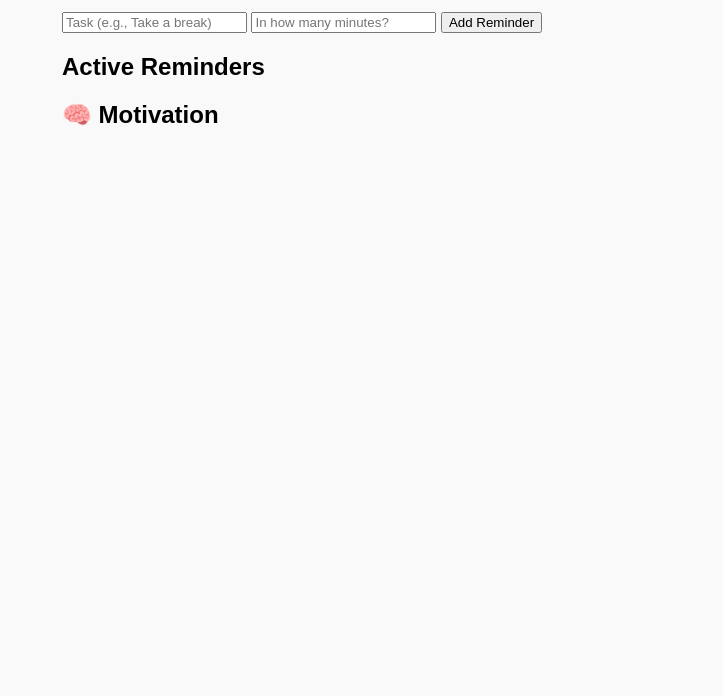
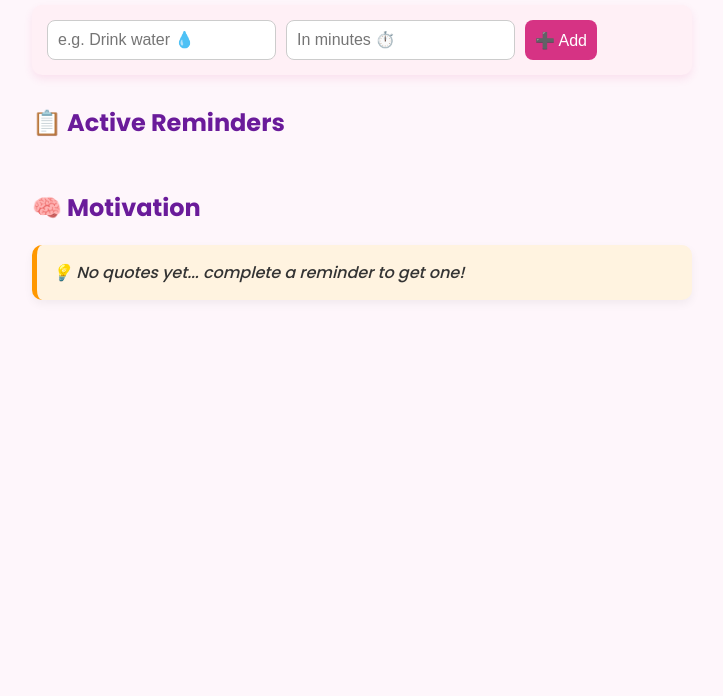
Before and after one commit to Dushimepaulette1/Smart-Reminder-Async-JS, a plain HTML site: page index.html in a window 1280 px wide. Shown: the part 104-800 px from the top of the page, without its empty margins (278-1001 px from the left). Drawn offline with Linux system fonts and the light colour scheme.

Commit message:
updates on script file

```diff
--- a/index.html
+++ b/index.html
@@ -2,34 +2,33 @@
 <html lang="en">
   <head>
     <meta charset="UTF-8" />
-    <title>Smart Reminder Dashboard</title>
+    <title>🌸 Smart Reminder Dashboard</title>
+    <link
+      href="https://fonts.googleapis.com/css2?family=Poppins:wght@300;500;700&display=swap"
+      rel="stylesheet"
+    />
     <link rel="stylesheet" href="styles.css" />
   </head>
   <body>
-    <h1>📅 Smart Reminder Dashboard</h1>
+    <h1>🌸 Smart Reminder Dashboard</h1>
 
     <form id="reminder-form">
-      <input
-        type="text"
-        id="task"
-        placeholder="Task (e.g., Take a break)"
-        required
-      />
+      <input type="text" id="task" placeholder="e.g. Drink water 💧" required />
       <input
         type="number"
         id="minutes"
-        placeholder="In how many minutes?"
+        placeholder="In minutes ⏱️"
         required
         min="1"
       />
-      <button type="submit">Add Reminder</button>
+      <button type="submit">➕ Add</button>
     </form>
 
-    <h2>Active Reminders</h2>
+    <h2>📋 Active Reminders</h2>
     <div id="reminder-list"></div>
 
     <h2>🧠 Motivation</h2>
-    <div id="quote"></div>
+    <div id="quote">No quotes yet... complete a reminder to get one!</div>
 
     <script src="script.js"></script>
   </body>
--- a/styles.css
+++ b/styles.css
@@ -1,20 +1,106 @@
+* {
+  box-sizing: border-box;
+}
 body {
-  font-family: sans-serif;
-  max-width: 600px;
-  margin: 20px auto;
+  font-family: "Poppins", sans-serif;
+  background: #fef6fb;
+  color: #333;
+  max-width: 700px;
+  margin: 0 auto;
+  padding: 20px;
+}
+
+h1 {
+  text-align: center;
+  color: #d63384;
+  margin-bottom: 20px;
+}
+
+form {
+  display: flex;
+  gap: 10px;
+  background: #fff0f6;
+  padding: 15px;
+  border-radius: 10px;
+  box-shadow: 0 4px 8px rgba(214, 51, 132, 0.1);
+  margin-bottom: 20px;
+}
+
+input,
+button {
   padding: 10px;
-  background: #f9f9f9;
+  font-size: 16px;
+  border-radius: 8px;
+  border: 1px solid #ccc;
 }
-h1 {
-  color: #333;
+
+input:focus {
+  border-color: #d63384;
+  outline: none;
 }
+
+button {
+  background: #d63384;
+  color: white;
+  border: none;
+  cursor: pointer;
+  transition: background 0.3s ease;
+}
+
+button:hover {
+  background: #ad2167;
+}
+
+#reminder-list {
+  display: flex;
+  flex-direction: column;
+  gap: 15px;
+}
+
 .reminder {
-  border: 1px solid #ccc;
-  padding: 10px;
+  background: #fff;
+  border-left: 5px solid #d63384;
+  padding: 15px;
+  border-radius: 10px;
+  box-shadow: 0 4px 10px rgba(0, 0, 0, 0.05);
+}
+
+.reminder strong {
+  font-size: 18px;
+  color: #4a148c;
+}
+
+.reminder span {
+  display: block;
+  margin-top: 5px;
+  font-size: 14px;
+  color: #555;
+}
+
+.reminder button {
   margin-top: 10px;
-  border-radius: 5px;
-  background: white;
+  background: #ff6f61;
 }
-button {
-  margin-top: 5px;
+
+.reminder button:hover {
+  background: #d84315;
 }
+
+#quote {
+  font-style: italic;
+  background: #fff3e0;
+  padding: 15px;
+  border-left: 5px solid #ff9800;
+  border-radius: 10px;
+  box-shadow: 0 4px 10px rgba(0, 0, 0, 0.05);
+  margin-top: 20px;
+}
+
+#quote::before {
+  content: "💡 ";
+}
+
+h2 {
+  color: #6a1b9a;
+  margin-top: 30px;
+}
```
